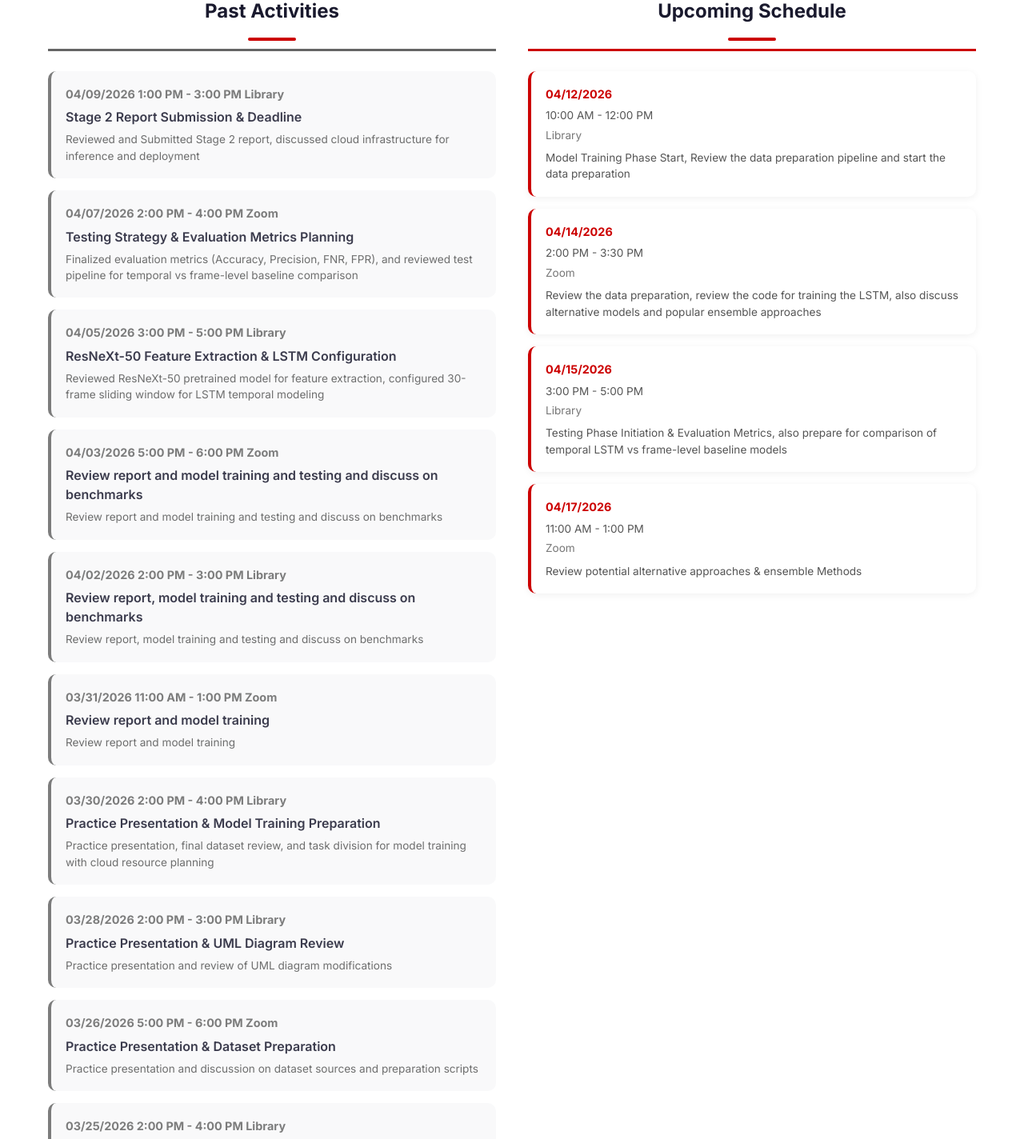
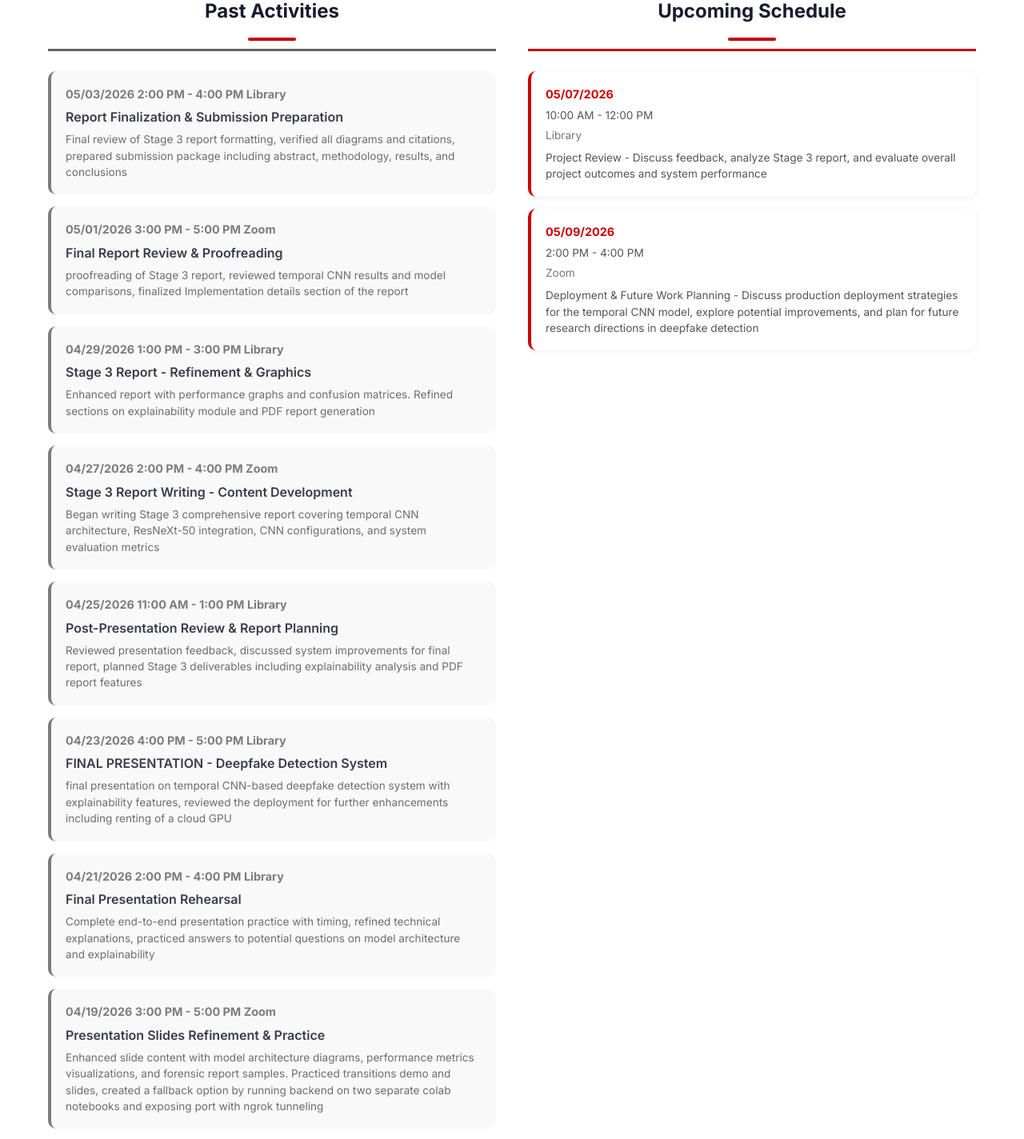
Before and after one commit to abhikarki/deepfake-detection-team-page, a React (Vite) app: page / in a window 1280 px wide. Shown: the part 940-2364 px from the top of the page at 80% size. Built offline with nearby package versions, Linux system fonts and the light colour scheme.

Commit message:
updated schedules

```diff
--- a/src/App.jsx
+++ b/src/App.jsx
@@ -32,6 +32,18 @@ function App() {
 
 
   const pastMeetings = [
+    { date: "05/03/2026    2:00 PM - 4:00 PM    Library", title: "Report Finalization & Submission Preparation", summary: "Final review of Stage 3 report formatting, verified all diagrams and citations, prepared submission package including abstract, methodology, results, and conclusions" },
+    { date: "05/01/2026    3:00 PM - 5:00 PM    Zoom", title: "Final Report Review & Proofreading", summary: "proofreading of Stage 3 report, reviewed temporal CNN results and model comparisons, finalized Implementation details section of the report" },
+    { date: "04/29/2026    1:00 PM - 3:00 PM    Library", title: "Stage 3 Report - Refinement & Graphics", summary: "Enhanced report with performance graphs and confusion matrices. Refined sections on explainability module and PDF report generation" },
+    { date: "04/27/2026    2:00 PM - 4:00 PM    Zoom", title: "Stage 3 Report Writing - Content Development", summary: "Began writing Stage 3 comprehensive report covering temporal CNN architecture, ResNeXt-50 integration, CNN configurations, and system evaluation metrics" },
+    { date: "04/25/2026    11:00 AM - 1:00 PM    Library", title: "Post-Presentation Review & Report Planning", summary: "Reviewed presentation feedback, discussed system improvements for final report, planned Stage 3 deliverables including explainability analysis and PDF report features" },
+    { date: "04/23/2026    4:00 PM - 5:00 PM    Library", title: "FINAL PRESENTATION - Deepfake Detection System", summary: "final presentation on temporal CNN-based deepfake detection system with explainability features, reviewed the deployment for further enhancements including renting of a cloud GPU" },
+    { date: "04/21/2026    2:00 PM - 4:00 PM    Library", title: "Final Presentation Rehearsal", summary: "Complete end-to-end presentation practice with timing, refined technical explanations, practiced answers to potential questions on model architecture and explainability" },
+    { date: "04/19/2026    3:00 PM - 5:00 PM    Zoom", title: "Presentation Slides Refinement & Practice", summary: "Enhanced slide content with model architecture diagrams, performance metrics visualizations, and forensic report samples. Practiced transitions demo and slides, created a fallback option by running backend on two separate colab notebooks and exposing port with ngrok tunneling" },
+    { date: "04/17/2026    11:00 AM - 1:00 PM    Library", title: "Presentation Slides Creation & Drafting", summary: "Collaborated on presentation structure: system overview, temporal CNN architecture, ResNeXt-50 feature extraction, CNN based temporal modeling, evaluation results, and explainability module" },
+    { date: "04/15/2026    2:00 PM - 4:00 PM    Library", title: "Model Evaluation & Baseline Comparison", summary: "Completed temporal CNN vs frame-level MLP baseline comparison, analyzed accuracy, precision, FNR, FPR metrics, verified performance gains from temporal aggregation approach" },
+    { date: "04/13/2026    3:00 PM - 5:00 PM    Zoom", title: "Temporal CNN Architecture Deep Dive", summary: "Reviewed CNN layer configurations for 5-frame temporal aggregation, validated ResNeXt-50 feature extraction pipeline, tested a possible gradient computation for Grad-CAM explainability" },
+    { date: "04/11/2026    1:00 PM - 3:00 PM    Library", title: "Model Training Progress Review", summary: "Monitored temporal CNN training progress on FaceForensics++ dataset, reviewed loss curves and validation metrics, validated inference pipeline for video preprocessing and frame extraction" },
     { date: "04/09/2026    1:00 PM - 3:00 PM    Library", title: "Stage 2 Report Submission & Deadline", summary: "Reviewed and Submitted Stage 2 report, discussed cloud infrastructure for inference and deployment" },
     { date: "04/07/2026    2:00 PM - 4:00 PM    Zoom", title: "Testing Strategy & Evaluation Metrics Planning", summary: "Finalized evaluation metrics (Accuracy, Precision, FNR, FPR), and reviewed test pipeline for temporal vs frame-level baseline comparison" },
     { date: "04/05/2026    3:00 PM - 5:00 PM    Library", title: "ResNeXt-50 Feature Extraction & LSTM Configuration", summary: "Reviewed ResNeXt-50 pretrained model for feature extraction, configured 30-frame sliding window for LSTM temporal modeling" },
@@ -68,11 +80,9 @@ function App() {
   ];
 
   const upcomingMeetings = [
-        { date: "04/12/2026", time: "10:00 AM - 12:00 PM", location: "Library", agenda: "Model Training Phase Start, Review the data preparation pipeline and start the data preparation" },
-        { date: "04/14/2026", time: "2:00 PM - 3:30 PM", location: "Zoom", agenda: "Review the data preparation, review the code for training the LSTM, also discuss alternative models and popular ensemble approaches" },
-        { date: "04/15/2026", time: "3:00 PM - 5:00 PM", location: "Library", agenda: "Testing Phase Initiation & Evaluation Metrics, also prepare for comparison of temporal LSTM vs frame-level baseline models" },
-        { date: "04/17/2026", time: "11:00 AM - 1:00 PM", location: "Zoom", agenda: "Review potential alternative approaches & ensemble Methods" },
-      ];
+    { date: "05/07/2026", time: "10:00 AM - 12:00 PM", location: "Library", agenda: "Project Review - Discuss feedback, analyze Stage 3 report, and evaluate overall project outcomes and system performance" },
+    { date: "05/09/2026", time: "2:00 PM - 4:00 PM", location: "Zoom", agenda: "Deployment & Future Work Planning - Discuss production deployment strategies for the temporal CNN model, explore potential improvements, and plan for future research directions in deepfake detection" },
+  ];
 
   return (
     <div className="app">
```
